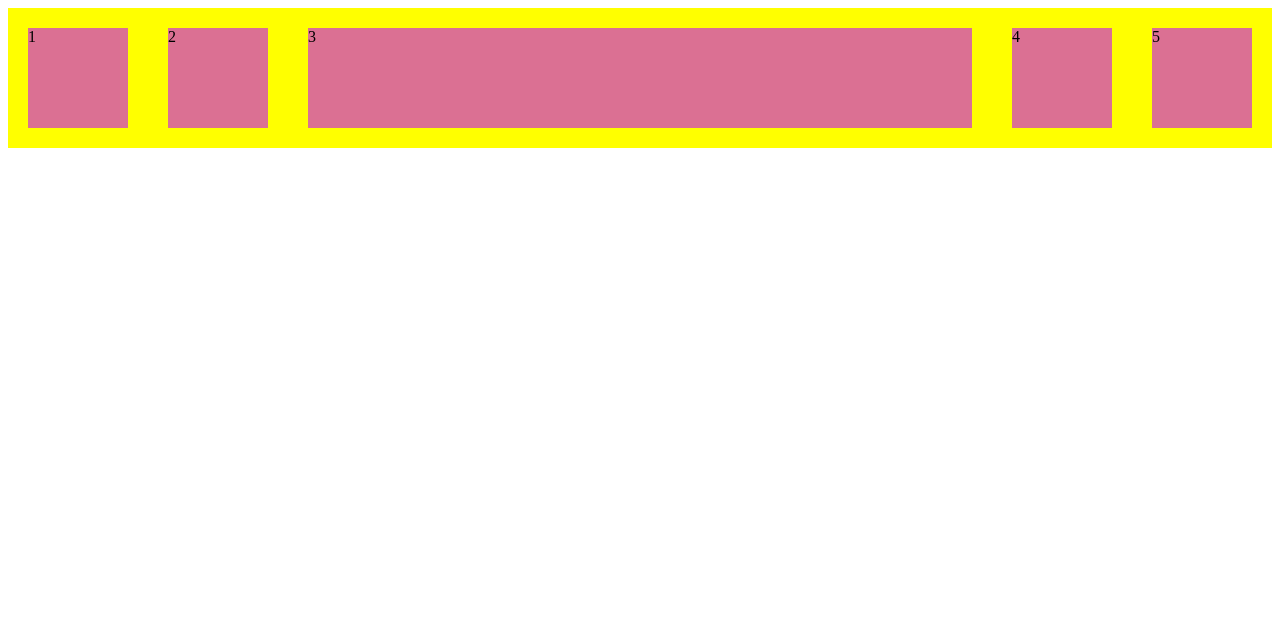
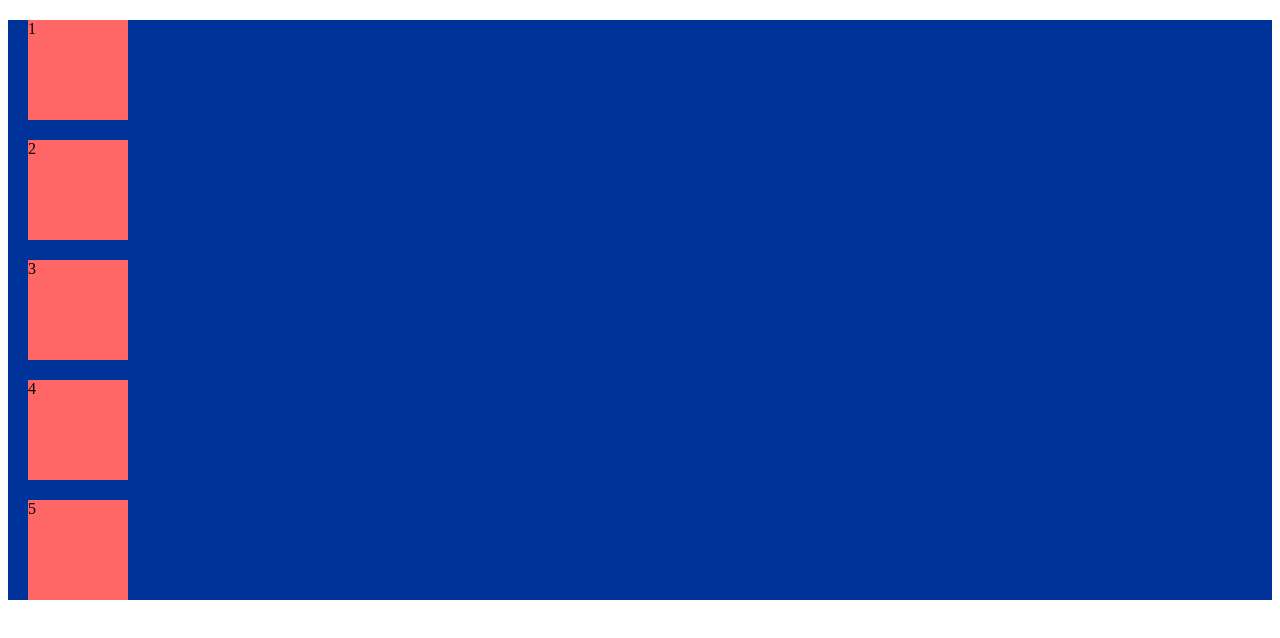
Before and after one commit to pdpatel2/css-flex-demo, a plain HTML site: page index.html in a window 1280 px wide. Drawn offline with Linux system fonts and the light colour scheme.

Commit message:
initial starting point

```diff
--- a/index.html
+++ b/index.html
@@ -6,7 +6,7 @@
     <div id="main-container">
       <div class="box">1</div>
       <div class="box">2</div>
-      <div class="box special">3</div>
+      <div class="box">3</div>
       <div class="box">4</div>
       <div class="box">5</div>
     </div>
--- a/style.css
+++ b/style.css
@@ -1,16 +1,10 @@
 .box {
   width: 100px;
   height: 100px;
-  background-color: palevioletred;
+  background-color: #ff6666;
   margin: 20px;
 }
 
 #main-container {
-  background-color: yellow;
-  display: flex;
-  flex-grow: 1
+  background-color: #003399;
 }
-
-.special {
-  flex-grow: 2
-}
```
